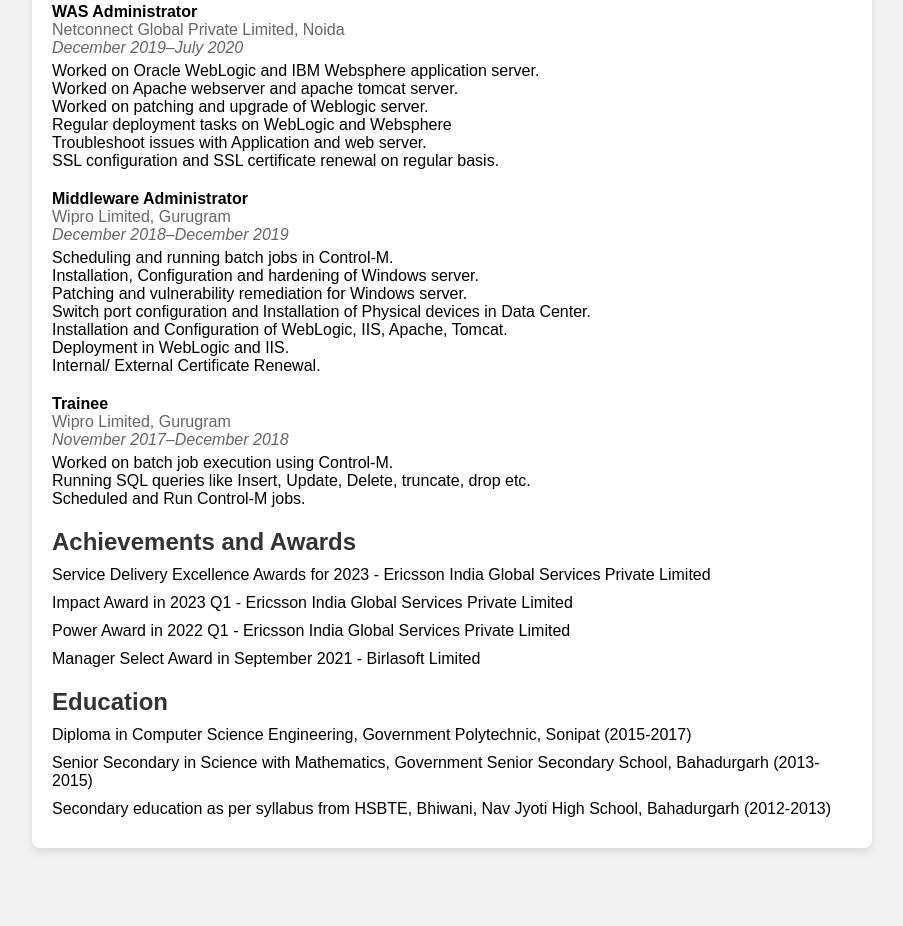
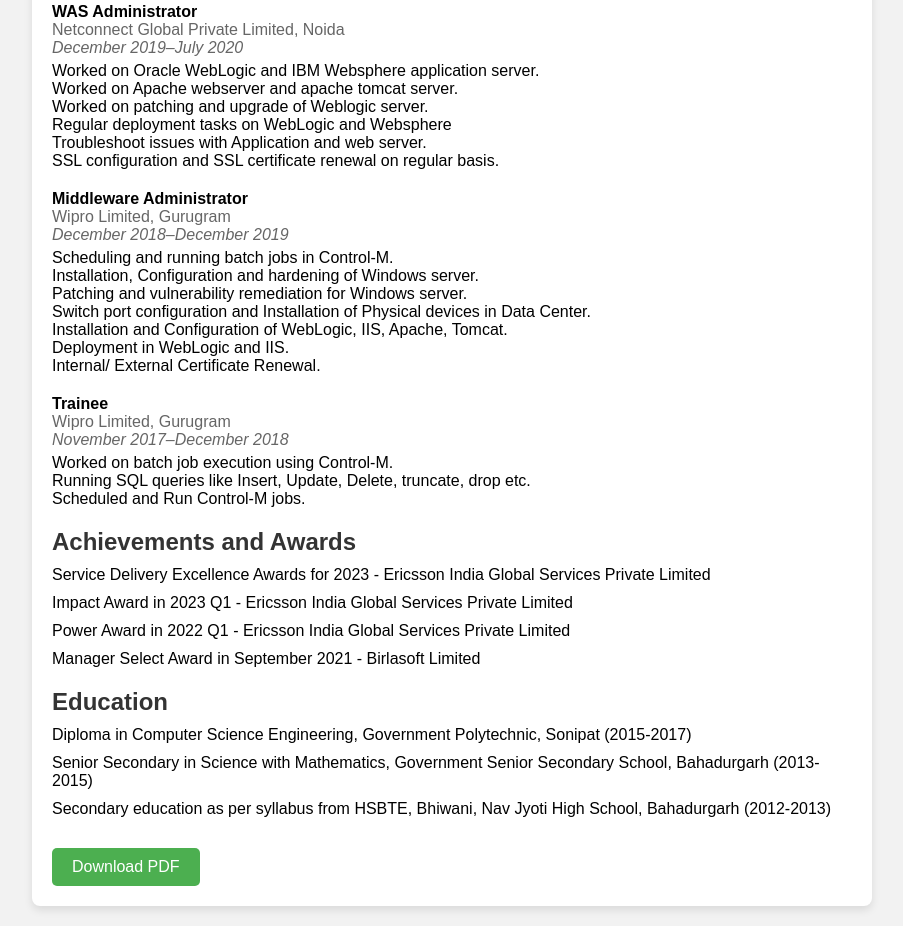
Before and after one commit to thevarunonline/thevarunonline.github.io, a plain HTML site: page index.html in a window 1280 px wide. Shown: the part 1585-2511 px from the top of the page, without its empty margins (188-1091 px from the left). Before the commit the page ends 2453 px from the top, so only its background shows below. Drawn offline with Linux system fonts and the light colour scheme.

Commit message:
added download button

```diff
--- a/index.html
+++ b/index.html
@@ -74,6 +74,22 @@
         .education-item {
             margin-bottom: 10px;
         }
+
+        .download-btn {
+            display: inline-block;
+            padding: 10px 20px;
+            background-color: #4CAF50;
+            color: white;
+            text-decoration: none;
+            border-radius: 5px;
+            transition: background-color 0.3s;
+            cursor: pointer;
+            margin-top: 20px;
+        }
+
+        .download-btn:hover {
+            background-color: #45a049;
+        }
     </style>
 </head>
 <body>
@@ -82,7 +98,7 @@
         <p>Middleware Administrator</p>
         <p>+91-8571-863-575</p>
         <p>thevarunonline@gmail.com</p>
-        <p><a href="https://www.linkedin.com/in/thevarunonline/">linkedin.com/in/thevarunonline/</a></p>
+        <p><a href="https://www.linkedin.com/in/varun2bhardwaj/">linkedin.com/in/varun2bhardwaj/</a></p>
 
         <div class="section">
             <h2 class="section-title">Objective</h2>
@@ -217,6 +233,22 @@
                 <li class="education-item">Secondary education as per syllabus from HSBTE, Bhiwani, Nav Jyoti High School, Bahadurgarh (2012-2013)</li>
             </ul>
         </div>
+
+        <a href="#" class="download-btn" onclick="downloadResume()">Download PDF</a>
     </div>
+
+    <script>
+        function downloadResume() {
+            const resume = document.querySelector('.resume');
+            const pdfOptions = {
+                filename: 'Varun_Bhardwaj_Resume.pdf',
+                image: { type: 'jpeg', quality: 0.98 },
+                html2canvas: { scale: 2 },
+                jsPDF: { unit: 'in', format: 'letter', orientation: 'portrait' }
+            };
+
+            html2pdf().set(pdfOptions).from(resume).save();
+        }
+    </script>
 </body>
 </html>
```
